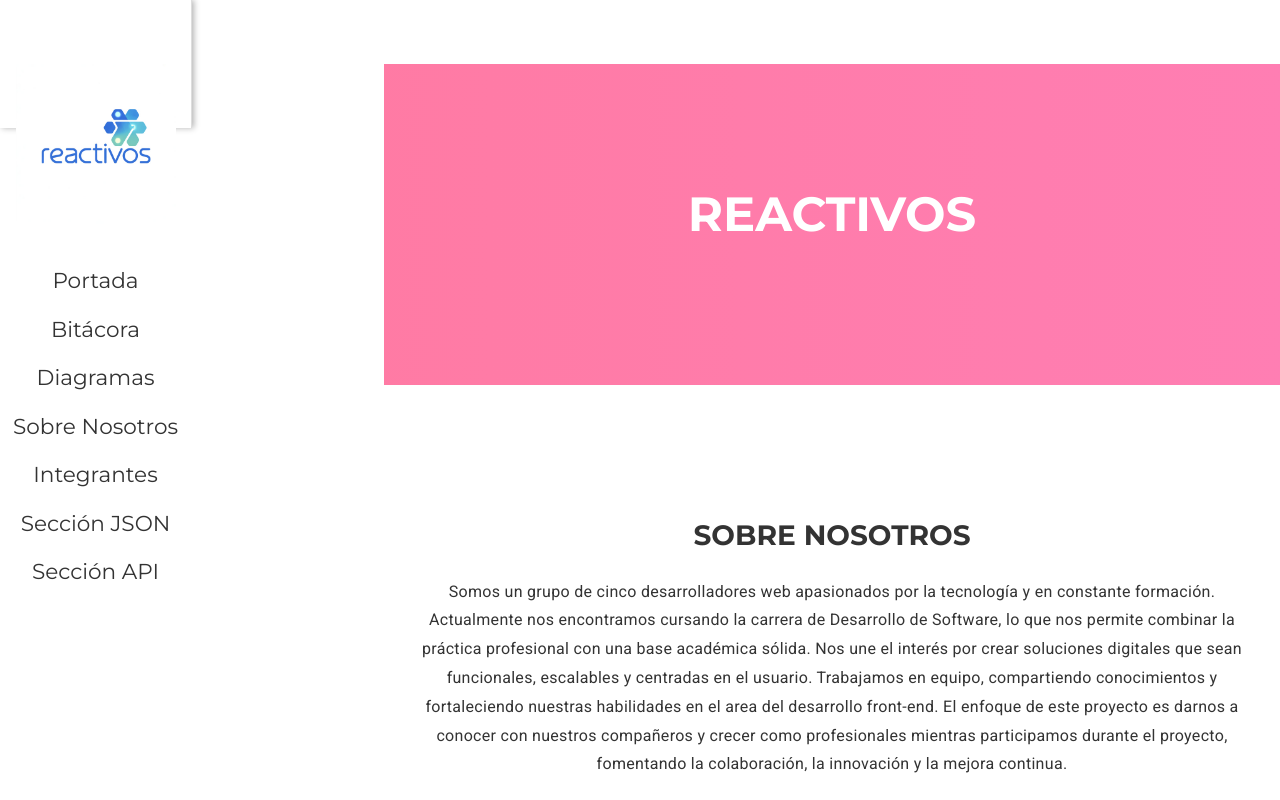
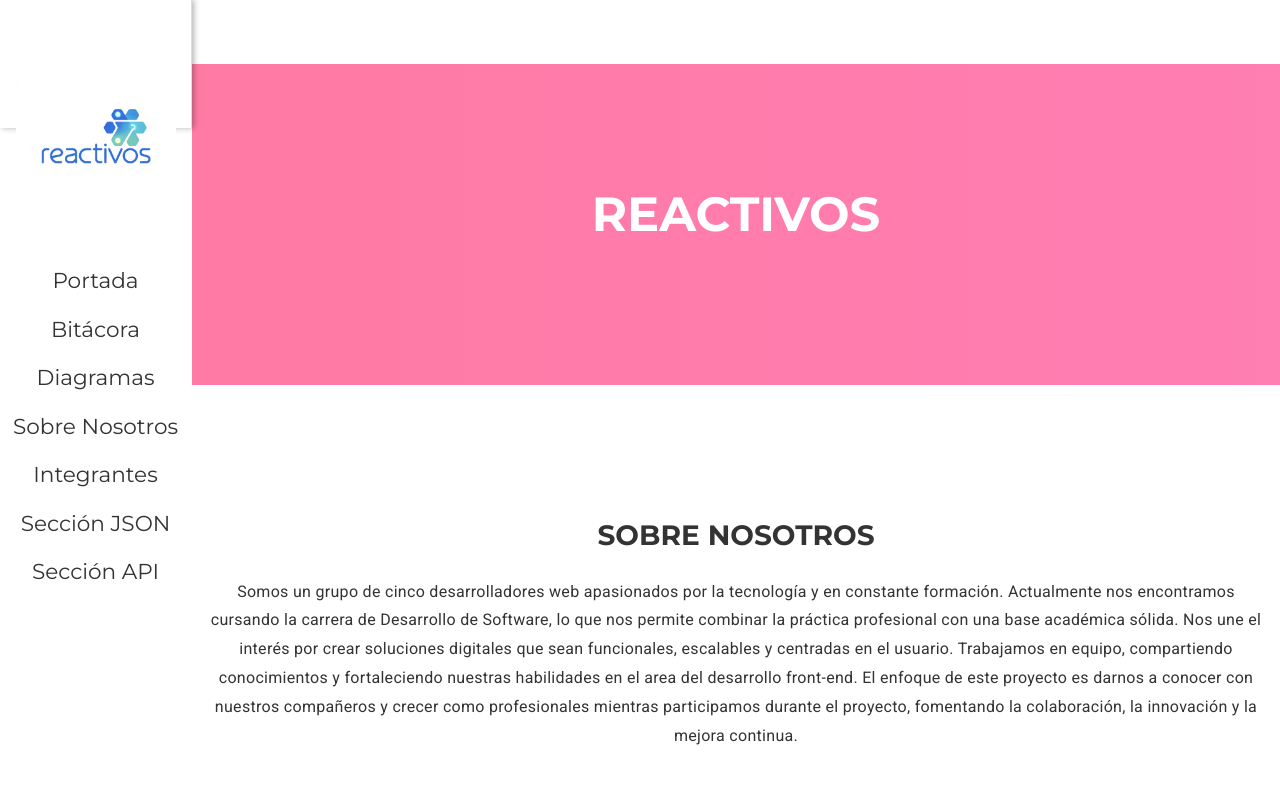
Before and after one commit to sanavalos/dswf-tp3-grupo16, a React (Vite) app: page / in a window 1280 px wide. Shown: the top 800 px of the page. Built offline with nearby package versions, Linux system fonts and the light colour scheme.

Commit message:
Fix footer overlapping sidebar issue

```diff
--- a/src/App.module.css
+++ b/src/App.module.css
@@ -8,11 +8,4 @@
 
 .mainWrapper {
   width: 100%;
-  padding-left: 12rem;
 }
-
-@media (max-width: 600px) {
-  .mainWrapper {
-    padding-left: 0;
-  }
-}
```
